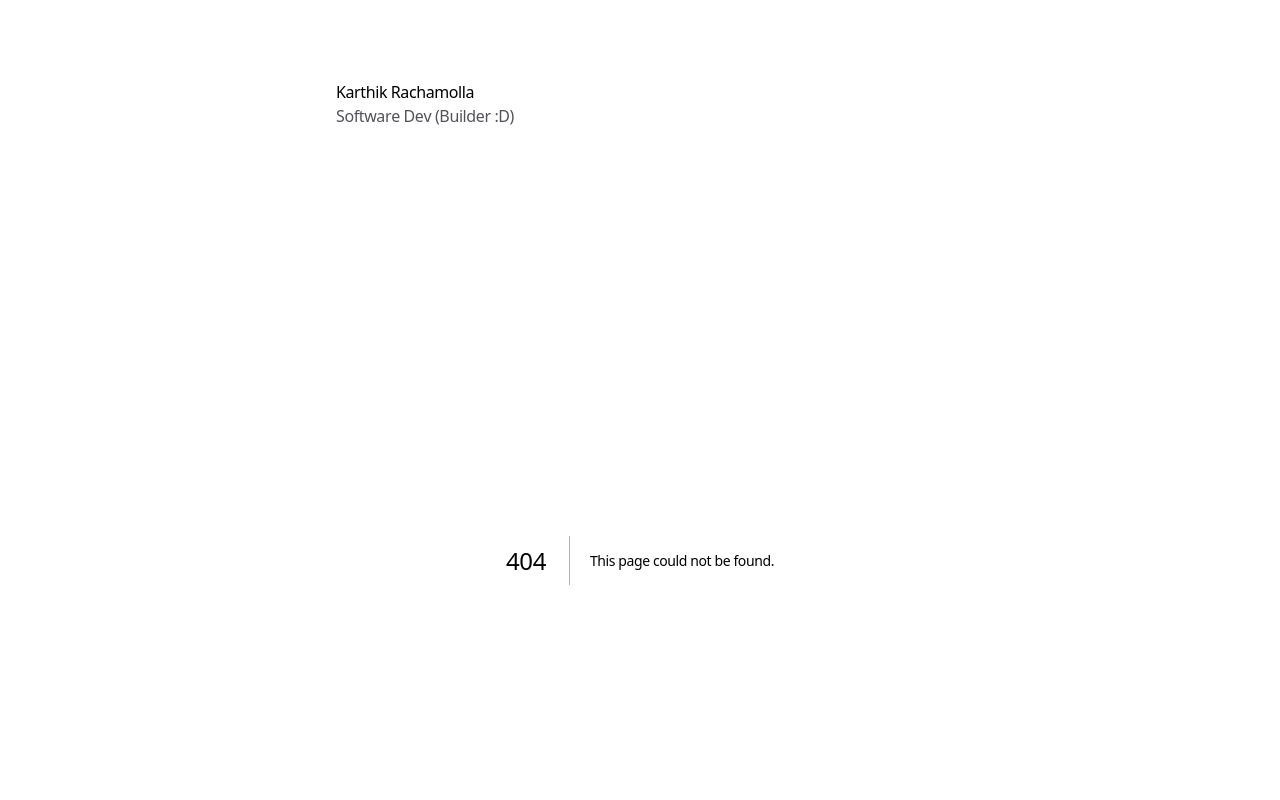
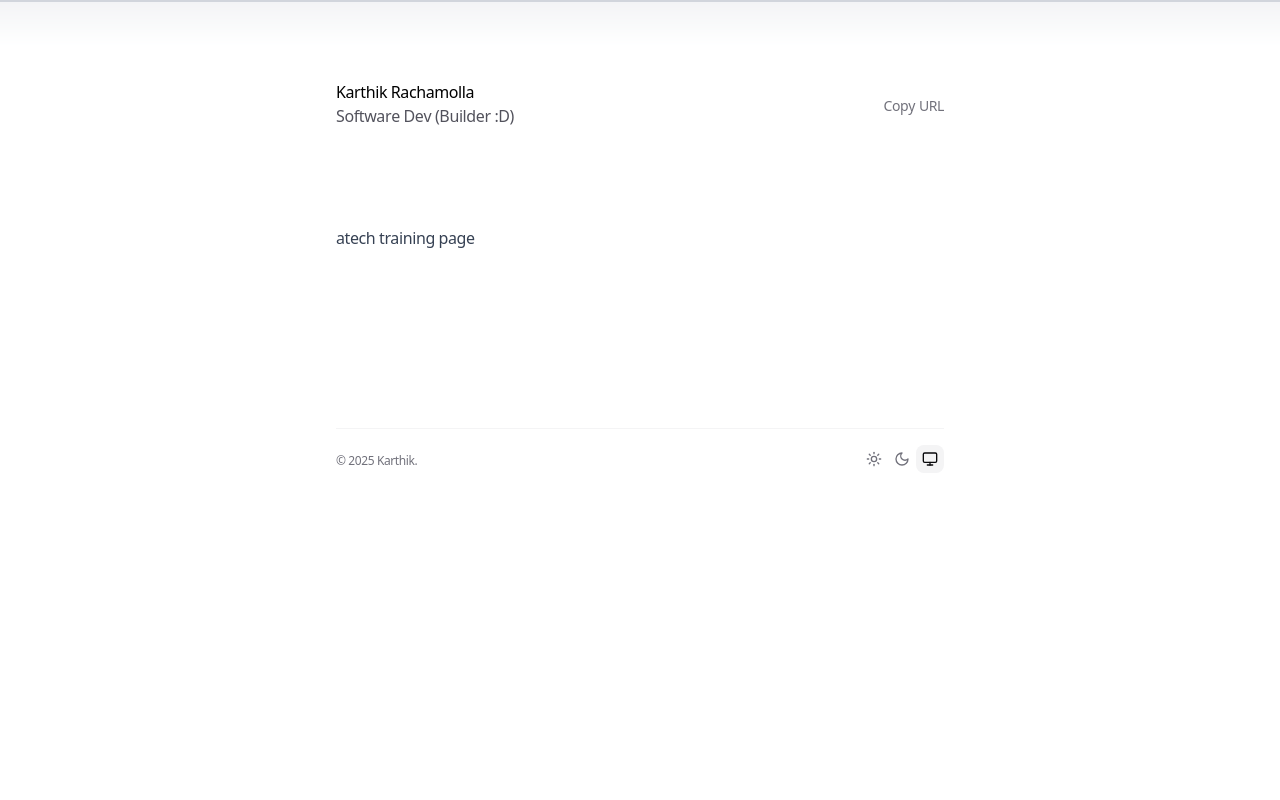
Before and after one commit to kee5625/portfolio, a Next.js app: page /experience/atech-training in a window 1280 px wide. Before the commit this address had no page. Shown: the top 800 px of the page. Built offline with nearby package versions, Linux system fonts and the light colour scheme.

Commit message:
updated routes and added placeholder mdx pages

```diff
--- a/app/data.ts
+++ b/app/data.ts
@@ -51,25 +51,25 @@ export const WORK_EXPERIENCE: WorkExperience[] = [
   {
     company: 'Atech Training',
     title: 'Embedded Software Engineer',
-    start: 'May 2025',
+    start: 'May',
     end: 'Aug 2025',
-    link: 'https://ibelick.com',
+    link: '/experience/atech-training',
     id: 'work1',
   },
   {
     company: 'Motz Engineering',
     title: 'Software Developer Co-op',
-    start: 'Aug 2024',
+    start: 'Aug',
     end: 'Dec 2024',
-    link: 'https://ibelick.com',
+    link: '/experience/motz-engineering',
     id: 'work2',
   },
   {
     company: 'JODO',
     title: 'Software Developer',
-    start: '2017',
-    end: 'Present',
-    link: 'https://ibelick.com',
+    start: 'Jun',
+    end: 'Jul 2023',
+    link: '/experience/jodo',
     id: 'work3',
   },
 ]
@@ -109,7 +109,7 @@ export const SOCIAL_LINKS: SocialLink[] = [
     link: 'https://github.com/kee5625',
   },
   {
-    label: 'X/Twitter',
+    label: 'X',
     link: 'https://x.com/rachamka',
   },
   {
--- /dev/null
+++ b/app/experience/atech-training/page.mdx
@@ -0,0 +1 @@
+atech training page
--- /dev/null
+++ b/app/experience/jodo/page.mdx
@@ -0,0 +1 @@
+jodo page test
--- /dev/null
+++ b/app/experience/layout.tsx
@@ -0,0 +1,54 @@
+'use client'
+import { TextMorph } from '@/components/ui/text-morph'
+import { ScrollProgress } from '@/components/ui/scroll-progress'
+import { useEffect, useState } from 'react'
+
+function CopyButton() {
+  const [text, setText] = useState('Copy')
+  const currentUrl = typeof window !== 'undefined' ? window.location.href : ''
+
+  useEffect(() => {
+    setTimeout(() => {
+      setText('Copy')
+    }, 2000)
+  }, [text])
+
+  return (
+    <button
+      onClick={() => {
+        setText('Copied')
+        navigator.clipboard.writeText(currentUrl)
+      }}
+      className="font-base flex items-center gap-1 text-center text-sm text-zinc-500 transition-colors dark:text-zinc-400"
+      type="button"
+    >
+      <TextMorph>{text}</TextMorph>
+      <span>URL</span>
+    </button>
+  )
+}
+
+export default function LayoutExperience({
+  children,
+}: {
+  children: React.ReactNode
+}) {
+  return (
+    <>
+      <div className="pointer-events-none fixed left-0 top-0 z-10 h-12 w-full bg-gray-100 to-transparent backdrop-blur-xl [-webkit-mask-image:linear-gradient(to_bottom,black,transparent)] dark:bg-zinc-950" />
+      <ScrollProgress
+        className="fixed top-0 z-20 h-0.5 bg-gray-300 dark:bg-zinc-600"
+        springOptions={{
+          bounce: 0,
+        }}
+      />
+
+      <div className="absolute right-4 top-24">
+        <CopyButton />
+      </div>
+      <main className="prose prose-gray mt-24 pb-20 prose-h4:prose-base dark:prose-invert prose-h1:text-xl prose-h1:font-medium prose-h2:mt-12 prose-h2:scroll-m-20 prose-h2:text-lg prose-h2:font-medium prose-h3:text-base prose-h3:font-medium prose-h4:font-medium prose-h5:text-base prose-h5:font-medium prose-h6:text-base prose-h6:font-medium prose-strong:font-medium">
+        {children}
+      </main>
+    </>
+  )
+}
--- /dev/null
+++ b/app/experience/motz-engineering/page.mdx
@@ -0,0 +1 @@
+motz eng test
--- a/app/page.tsx
+++ b/app/page.tsx
@@ -100,6 +100,8 @@ function MagneticSocialLink({
     <Magnetic springOptions={{ bounce: 0 }} intensity={0.3}>
       <a
         href={link}
+        target="_blank"
+        rel="noopener noreferrer"
         className="group relative inline-flex shrink-0 items-center gap-[1px] rounded-full bg-zinc-100 px-2.5 py-1 text-sm text-black transition-colors duration-200 hover:bg-zinc-950 hover:text-zinc-50 dark:bg-zinc-800 dark:text-zinc-100 dark:hover:bg-zinc-700"
       >
         {children}
@@ -182,7 +184,6 @@ export default function Personal() {
             <a
               className="relative overflow-hidden rounded-2xl bg-zinc-300/30 p-[1px] dark:bg-zinc-600/30"
               href={job.link}
-              target="_blank"
               rel="noopener noreferrer"
               key={job.id}
             >
```
